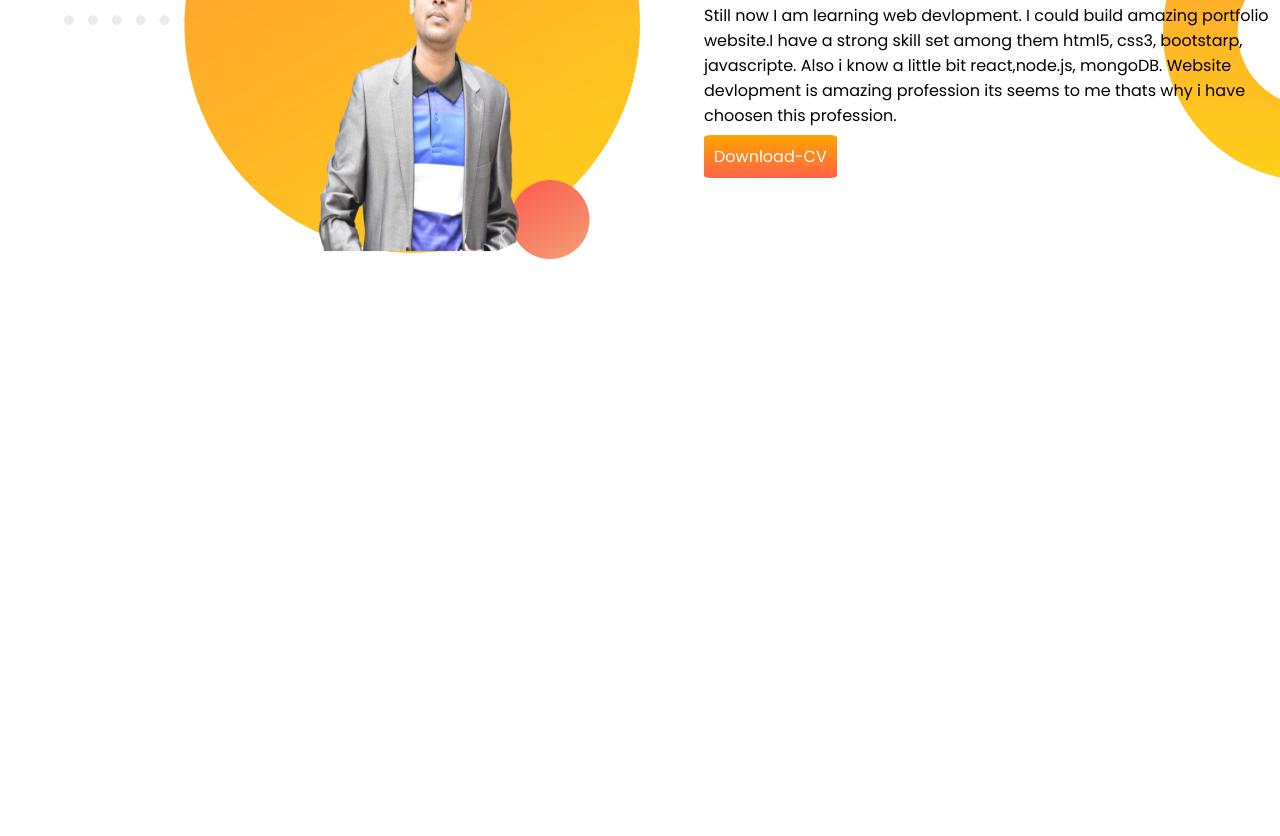
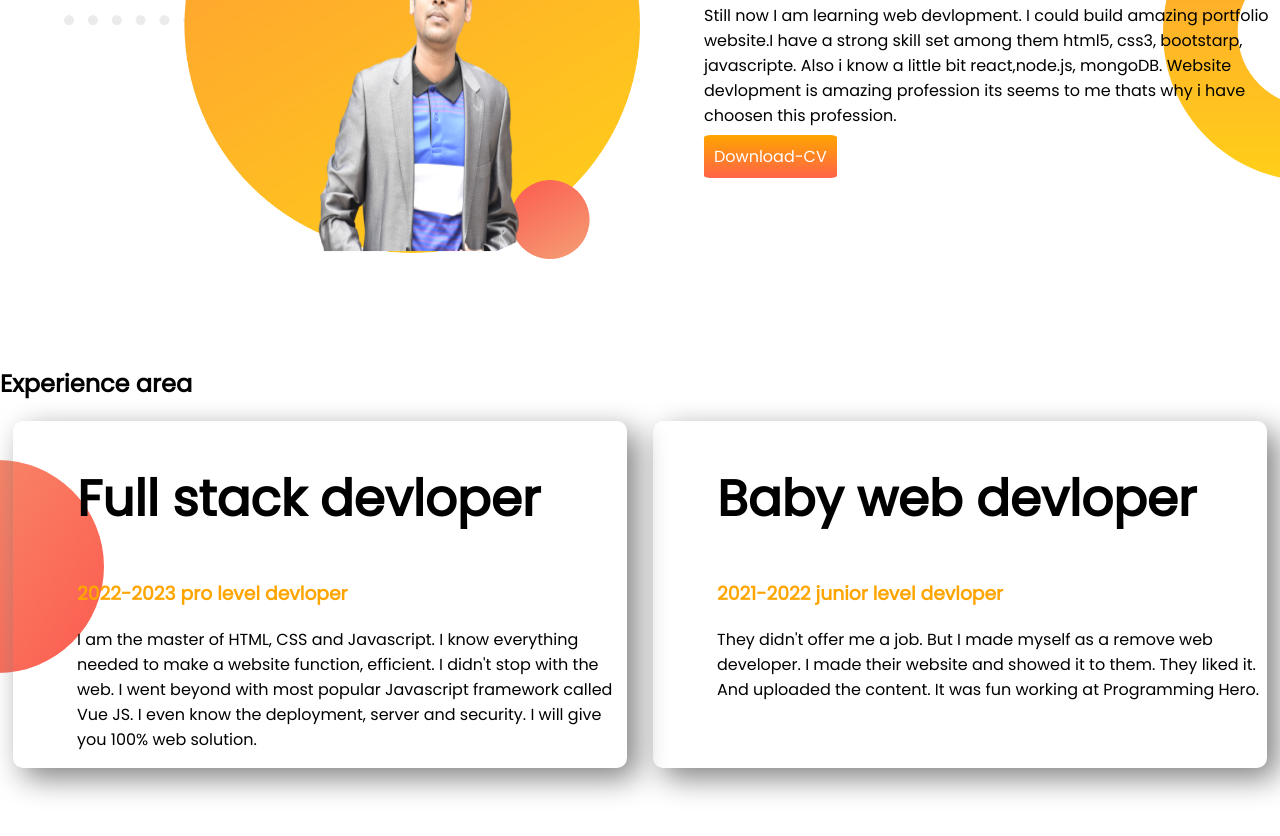
Before and after one commit to hunters-love/developers-portfolio, a plain HTML site: page index.html in a window 1280 px wide. Shown: the part 816-1652 px from the top of the page. Before the commit the page ends 1182 px from the top, so only its background shows below. Drawn offline with Linux system fonts and the light colour scheme.

Commit message:
experience area almost done

```diff
--- a/index.html
+++ b/index.html
@@ -13,7 +13,7 @@
 </head>
 
 <body>
-    <section class="top-banner">
+    <section class="top-banner flexiable-container">
         <div class="half-width">
             <h1>Welcome to</h1>
             <h1><span class="name-heighlight">Devlopers</span> Family</h1>
@@ -32,7 +32,7 @@
         </div>
     </section>
 
-    <section class="dream">
+    <section class="dream flexiable-container">
         <div class="half-width">
             <img src="images/billal1.png" alt="profile2">
         </div>
@@ -48,6 +48,33 @@
         </div>
 
     </section>
+
+    <section class="experience-area">
+        <h2>Experience area</h2>
+        <div class="flexiable-container">
+
+            <div class="half-width shadow space">
+                <h1>Full stack devloper</h1>
+                <h3 class="name-heighlight">2022-2023 pro level devloper</h3>
+                <p>
+                    I am the master of HTML, CSS and Javascript. I know everything needed to make a website function,
+                    efficient. I didn't stop with the web. I went beyond with most popular Javascript framework called
+                    Vue JS. I even know the deployment, server and security. I will give you 100% web solution.
+                </p>
+
+            </div>
+
+            <div class="half-width shadow space">
+                <h1>Baby web devloper</h1>
+                <h3 class="name-heighlight">2021-2022 junior level devloper</h3>
+                <p>
+                    They didn't offer me a job. But I made myself as a remove web developer. I made their website and
+                    showed it to them. They liked it. And uploaded the content. It was fun working at Programming Hero.
+                </p>
+            </div>
+
+        </div>
+    </section>
 </body>
 
 </html>
--- a/style.css
+++ b/style.css
@@ -8,7 +8,7 @@ h1{
 .name-heighlight{
     color: orange;
 }
-section{
+.flexiable-container{
     display: flex;
     margin-bottom: 100px;
 }
@@ -35,3 +35,20 @@ section{
     background-repeat: no-repeat;
     background-position: right;
 }
+.experience-subtitle{
+    color: tomato;
+}
+.shadow{
+    box-shadow: 10px 10px 30px gray;
+    border-radius: 10px;
+}
+
+.experience-area{
+    background-image: url(images/exp-bg.png);
+    background-repeat: no-repeat;
+    background-position: left;
+}
+.space{
+    margin-left: 13px;
+    margin-right: 13px;
+}
```
